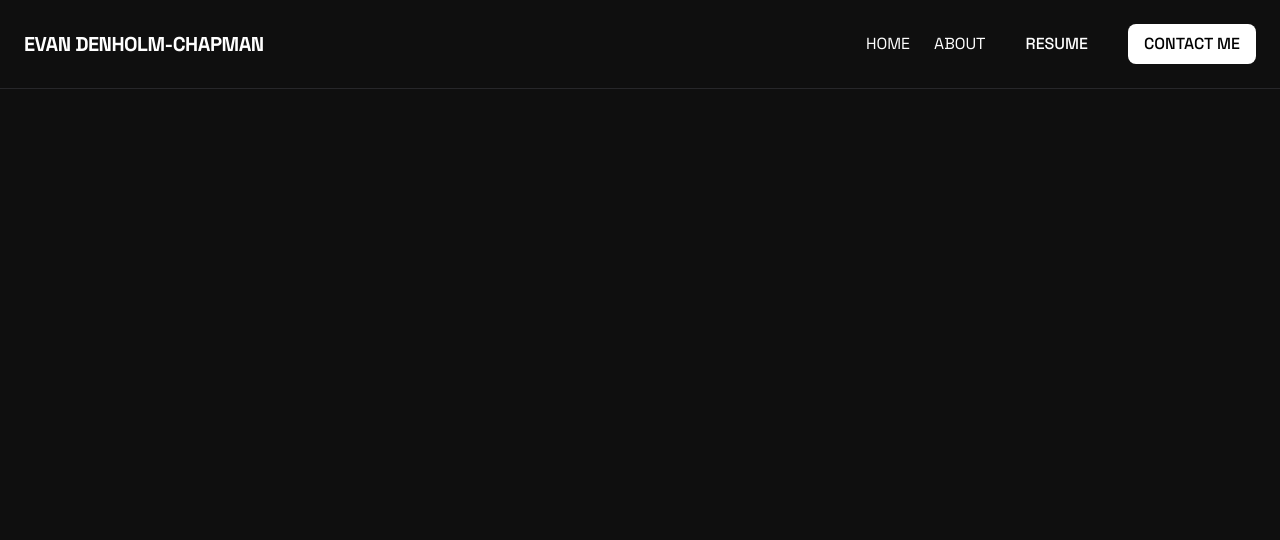
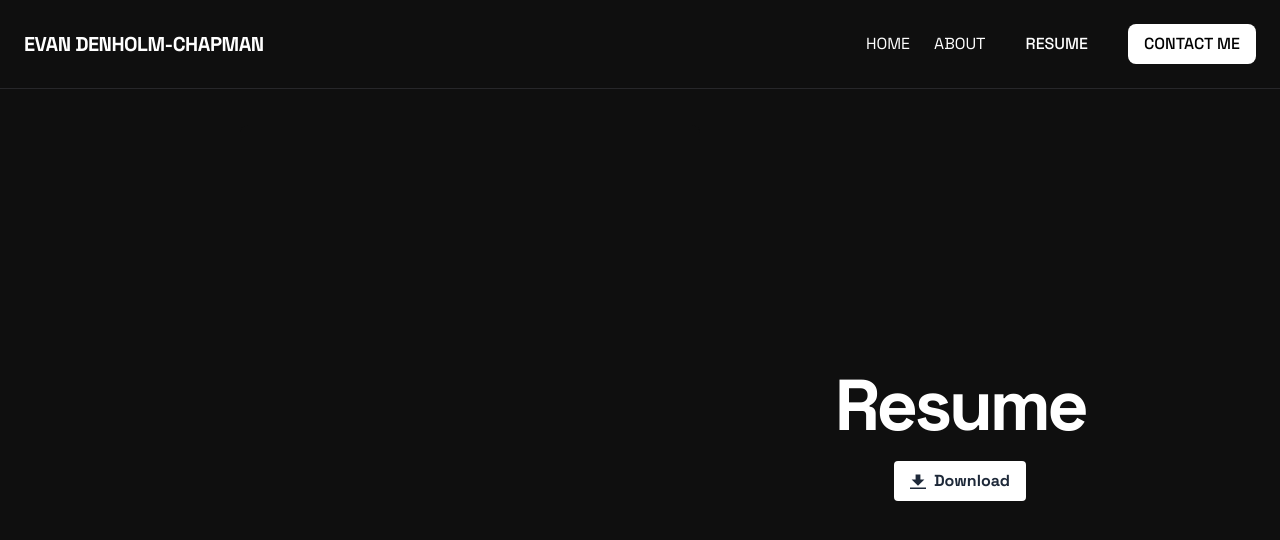
Before and after one commit to EvanDevelopments/portfolio-repo, a Next.js app: page /resume in a window 1280 px wide. Shown: the top 540 px of the page. Built offline with nearby package versions, Linux system fonts and the light colour scheme.

Commit message:
reume page

```diff
--- a/src/app/page.tsx
+++ b/src/app/page.tsx
@@ -79,7 +79,7 @@ export default function Home() {
 
         <motion.div className="max-w-xl w-[500px]" initial={{ opacity: 0, x: -100 }} animate={{ opacity: 1, x: 0 }} transition={{ duration: 2.1, ease: "easeOut" }}><h1 className="font-bold text-7xl tracking-tighter"><Typewriter options={{strings:['Hey, im Evan,'], autoStart:true, loop:true, delay:75, cursor:"|"}}onInit={(typewriter) => {typewriter.typeString("Hey, im Evan,").pauseFor(20000).deleteAll().start();}}/></h1><p className="text-zinc-400 mt-4 text-xl">Lougborough University, Computer Science</p><p className="text-zinc-400 mt-4 text-xl leading-1">Software Engineer</p></motion.div>
         <div className="relative w-[400px] h-[500px]">
-          <Image src="/evan.jpg" alt="Evan" fill className="rounded-xl object-cover border-2 border-white/10 shadow-2xl"/>
+          <Image src="/evan.jpg" alt="Evan" fill className="rounded-xl object-cover border-2 border-white/10 shadow-lg"/>
         </div>
       </div>
       <div className="flex flex-col items-center justify-center pt-60 px-10 gap-20 text-white ">
--- a/src/app/resume/page.tsx
+++ b/src/app/resume/page.tsx
@@ -1,4 +1,5 @@
 import Navbar from '@/components/Navbar';
+import Heading from '@/components/heading';
 
 
 
@@ -7,6 +8,23 @@ export default function ResumePage() {
     <main>
         <Navbar/>
 
+        <div className="grid grid-cols-1 md:grid-cols-2">
+            <div className="flex justify-start pl-60 items-center h-[calc(100vh-80px)]">
+                <iframe className="h-[90%] aspect-[1/1.41] rounded-lg" src="/Evan Denholm-Chapman Resume.pdf#view=FitV"></iframe>
+            </div>
+
+
+            <div className="py-70 px-55 text-white flex flex-col items-center gap-5">
+                <Heading title="Resume"/>
+                <a href="/Evan Denholm-Chapman Resume.pdf" download>
+                    <button className="bg-white hover:bg-gray-400 text-gray-800 font-bold py-2 px-4 rounded inline-flex items-center">
+                        <svg className="fill-current w-4 h-4 mr-2" xmlns="http://www.w3.org/2000/svg" viewBox="0 0 20 20"><path d="M13 8V2H7v6H2l8 8 8-8h-5zM0 18h20v2H0v-2z"/></svg>
+                        <span>Download</span>
+                    </button>
+                </a>
+            </div>
+
+        </div>
 
 
     </main>
```
Also changed, not shown: 1 other file (tests, documents, lock files or other folders).
